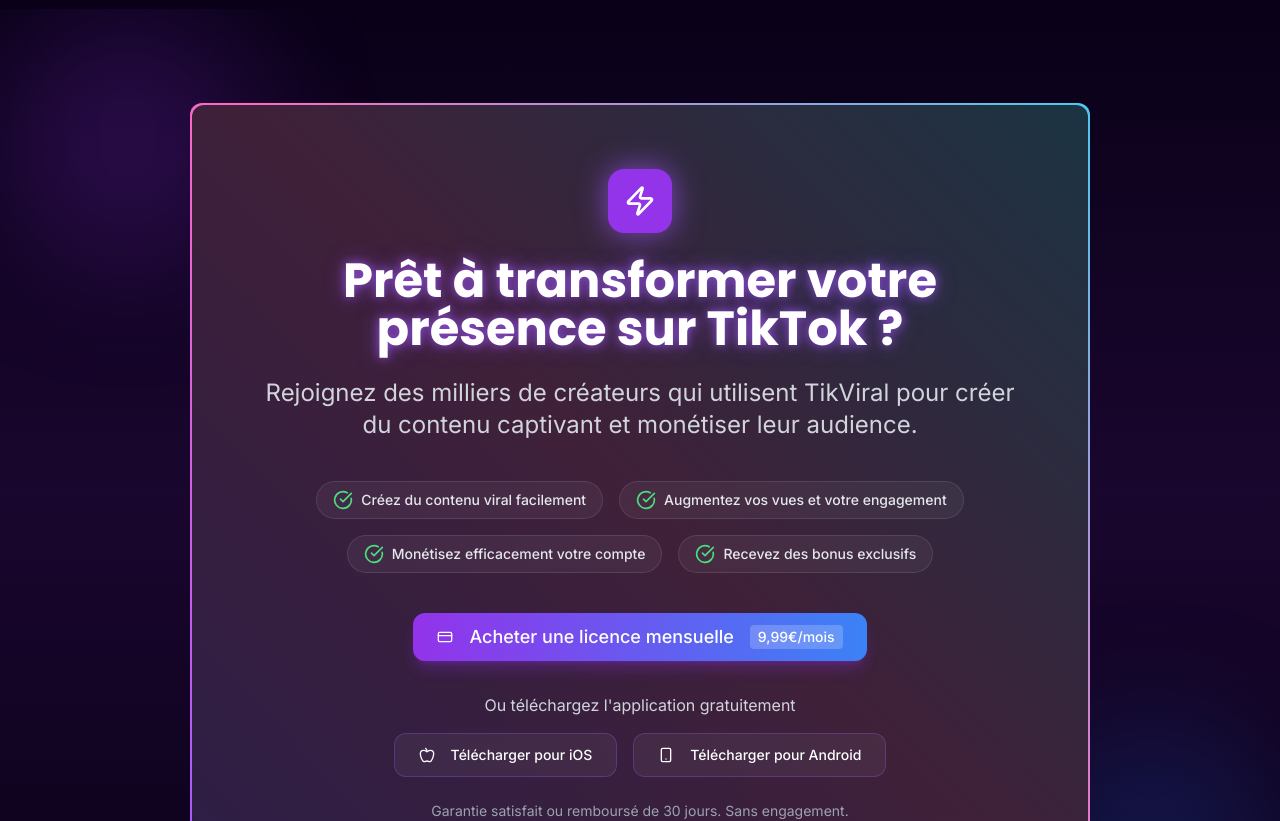
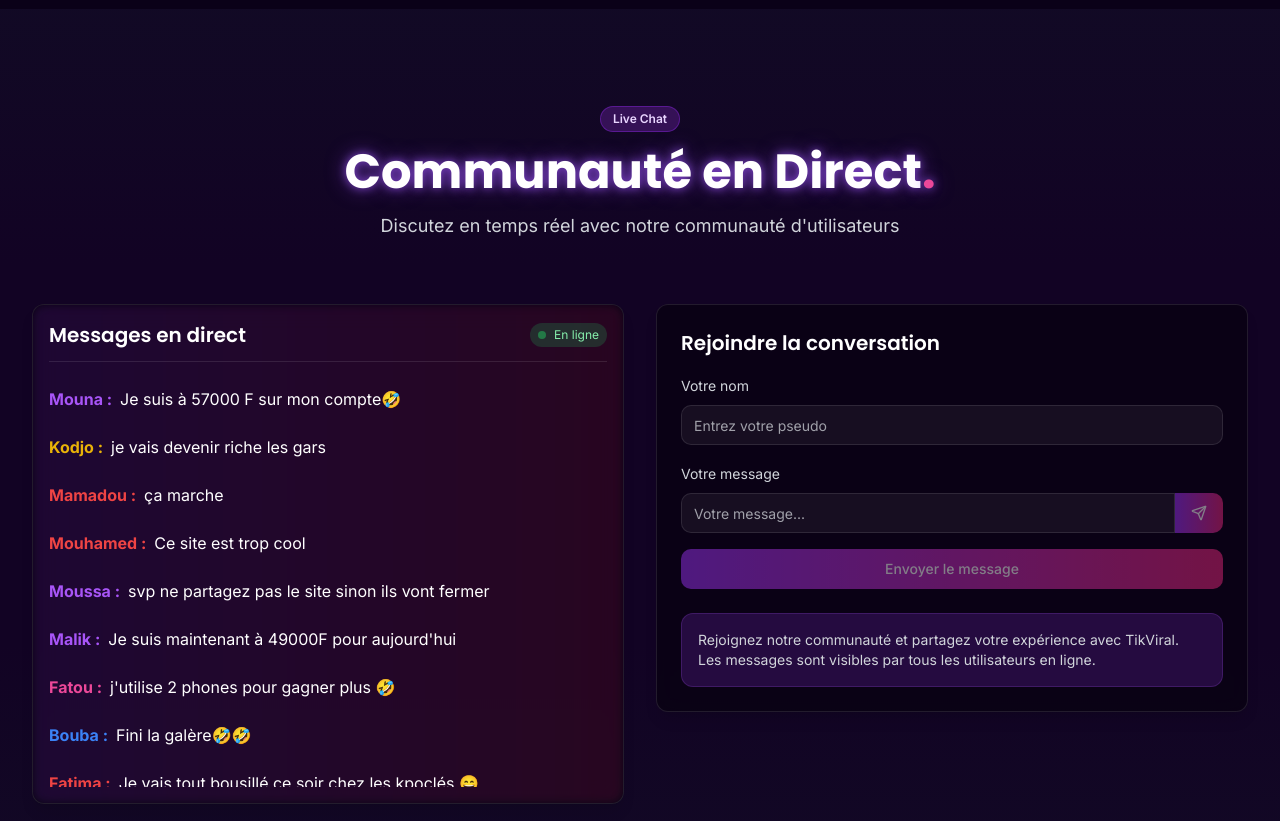
Before and after one commit to kalim4k/tiktok-genius-hub-7728c592, a React (Vite) app: page / in a window 1280 px wide. Shown: the part 7640-8461 px from the top of the page. Built offline with nearby package versions, Linux system fonts and the light colour scheme.

Commit message:
Add live chat section
Adds a live chat section below the FAQ section, allowing users to enter a nickname and post comments that are displayed in a live chat area with a scrolling animation.

```diff
--- a/src/components/landing/ClientRevenues.tsx
+++ b/src/components/landing/ClientRevenues.tsx
@@ -55,7 +55,6 @@ const ClientRevenues = () => {
             align: "start",
             loop: true,
             dragFree: true, // Allows for momentum scrolling
-            speed: 15, // Slower animation speed (default is 10)
           }}
           plugins={[autoplayPlugin.current]}
           className="w-full"
--- /dev/null
+++ b/src/components/landing/LiveChat.tsx
@@ -0,0 +1,187 @@
+
+import React, { useState, useEffect, useRef } from "react";
+import { motion, AnimatePresence } from "framer-motion";
+import { Button } from "@/components/ui/button";
+import { Input } from "@/components/ui/input";
+import { Send } from "lucide-react";
+
+// Initial sample messages
+const initialMessages = [
+  { id: 1, username: "Aicha", message: "Merci, top le site" },
+  { id: 2, username: "Mouna", message: "Je suis à 57000 F sur mon compte🤣" },
+  { id: 3, username: "Kodjo", message: "je vais devenir riche les gars" },
+  { id: 4, username: "Mamadou", message: "ça marche" },
+  { id: 5, username: "Mouhamed", message: "Ce site est trop cool" },
+  { id: 6, username: "Moussa", message: "svp ne partagez pas le site sinon ils vont fermer" },
+  { id: 7, username: "Malik", message: "Je suis maintenant à 49000F pour aujourd'hui" },
+  { id: 8, username: "Fatou", message: "j'utilise 2 phones pour gagner plus 🤣" },
+  { id: 9, username: "Bouba", message: "Fini la galère🤣🤣" },
+  { id: 10, username: "Fatima", message: "Je vais tout bousillé ce soir chez les kpoclés 😄" },
+];
+
+interface Message {
+  id: number;
+  username: string;
+  message: string;
+}
+
+const LiveChat = () => {
+  const [messages, setMessages] = useState<Message[]>(initialMessages);
+  const [newUsername, setNewUsername] = useState("");
+  const [newMessage, setNewMessage] = useState("");
+  const messagesEndRef = useRef<HTMLDivElement>(null);
+
+  // Auto-scroll to bottom when messages update
+  useEffect(() => {
+    messagesEndRef.current?.scrollIntoView({ behavior: "smooth" });
+  }, [messages]);
+
+  // Add a new message
+  const handleAddMessage = (e: React.FormEvent) => {
+    e.preventDefault();
+
+    if (newUsername.trim() && newMessage.trim()) {
+      const newMsg = {
+        id: Date.now(),
+        username: newUsername,
+        message: newMessage
+      };
+
+      setMessages(prevMessages => [...prevMessages, newMsg]);
+      setNewMessage("");
+    }
+  };
+
+  // Get random color for usernames
+  const getUsernameColor = (username: string) => {
+    const colors = ["text-red-500", "text-pink-500", "text-purple-500", "text-blue-500", "text-green-500", "text-yellow-500"];
+    const hash = username.split("").reduce((acc, char) => acc + char.charCodeAt(0), 0);
+    return colors[hash % colors.length];
+  };
+
+  return (
+    <section id="live-chat" className="section-padding bg-purple-900/10 relative overflow-hidden">
+      <div className="absolute top-0 left-0 w-full h-64 bg-gradient-to-b from-gray-900/30 to-transparent"></div>
+      <div className="absolute bottom-0 left-0 w-full h-64 bg-gradient-to-t from-gray-900/30 to-transparent"></div>
+
+      <div className="container-wide relative z-10">
+        <div className="text-center max-w-3xl mx-auto mb-16">
+          <span className="inline-block px-3 py-1 text-xs font-semibold text-purple-200 bg-purple-900/50 rounded-full border border-purple-700/50 mb-4">
+            Live Chat
+          </span>
+          <h2 className="text-3xl md:text-5xl font-bold mb-4 text-white neon-glow">
+            Communauté en Direct<span className="text-pink-500">.</span>
+          </h2>
+          <p className="text-gray-300 text-lg">
+            Discutez en temps réel avec notre communauté d'utilisateurs
+          </p>
+        </div>
+
+        <div className="grid md:grid-cols-2 gap-8 items-start">
+          {/* Chat messages display */}
+          <div className="dark-glass-card rounded-xl p-4 h-[500px] relative overflow-hidden">
+            <div className="absolute inset-0 bg-gradient-to-r from-purple-800/20 to-pink-800/20 rounded-xl blur-sm"></div>
+
+            <div className="relative z-10 h-full flex flex-col">
+              <div className="flex items-center justify-between mb-4 pb-3 border-b border-white/10">
+                <h3 className="text-xl font-semibold text-white">Messages en direct</h3>
+                <div className="flex items-center px-2 py-1 bg-green-500/20 rounded-full">
+                  <div className="w-2 h-2 bg-green-500 rounded-full animate-pulse mr-2"></div>
+                  <span className="text-xs text-green-300">En ligne</span>
+                </div>
+              </div>
+
+              <div className="flex-1 overflow-y-auto pr-2 space-y-2 chat-messages">
+                <AnimatePresence initial={false}>
+                  {messages.map((msg, index) => (
+                    <motion.div
+                      key={msg.id}
+                      initial={{ opacity: 0, y: 50 }}
+                      animate={{ opacity: 1, y: 0 }}
+                      exit={{ opacity: 0, y: -50 }}
+                      transition={{
+                        duration: 0.5,
+                        delay: 0.05 * index,
+                        ease: "easeOut"
+                      }}
+                      className="message-item py-2"
+                    >
+                      <div className="flex">
+                        <span className={`font-bold mr-2 ${getUsernameColor(msg.username)}`}>
+                          {msg.username} :
+                        </span>
+                        <span className="text-white">{msg.message}</span>
+                      </div>
+                    </motion.div>
+                  ))}
+                </AnimatePresence>
+                <div ref={messagesEndRef} />
+              </div>
+            </div>
+          </div>
+
+          {/* Message input form */}
+          <div className="dark-glass-card rounded-xl p-6 h-auto">
+            <div className="relative z-10">
+              <h3 className="text-xl font-semibold text-white mb-4">Rejoindre la conversation</h3>
+
+              <form onSubmit={handleAddMessage} className="space-y-4">
+                <div className="space-y-2">
+                  <label htmlFor="username" className="text-sm text-gray-300">
+                    Votre nom
+                  </label>
+                  <Input
+                    id="username"
+                    value={newUsername}
+                    onChange={(e) => setNewUsername(e.target.value)}
+                    className="bg-white/5 border-white/10 text-white"
+                    placeholder="Entrez votre pseudo"
+                  />
+                </div>
+
+                <div className="space-y-2">
+                  <label htmlFor="message" className="text-sm text-gray-300">
+                    Votre message
+                  </label>
+                  <div className="flex">
+                    <Input
+                      id="message"
+                      value={newMessage}
+                      onChange={(e) => setNewMessage(e.target.value)}
+                      className="bg-white/5 border-white/10 text-white rounded-r-none"
+                      placeholder="Votre message..."
+                    />
+                    <Button
+                      type="submit"
+                      className="rounded-l-none bg-gradient-to-r from-purple-600 to-pink-600"
+                      disabled={!newUsername.trim() || !newMessage.trim()}
+                    >
+                      <Send className="h-4 w-4" />
+                    </Button>
+                  </div>
+                </div>
+
+                <Button
+                  type="submit"
+                  className="w-full bg-gradient-to-r from-purple-600 to-pink-600 hover:from-purple-700 hover:to-pink-700 transition-all duration-300"
+                  disabled={!newUsername.trim() || !newMessage.trim()}
+                >
+                  Envoyer le message
+                </Button>
+              </form>
+
+              <div className="mt-6 p-4 bg-purple-600/20 rounded-lg border border-purple-500/20">
+                <p className="text-sm text-gray-300">
+                  Rejoignez notre communauté et partagez votre expérience avec TikViral.
+                  Les messages sont visibles par tous les utilisateurs en ligne.
+                </p>
+              </div>
+            </div>
+          </div>
+        </div>
+      </div>
+    </section>
+  );
+};
+
+export default LiveChat;
--- a/src/index.css
+++ b/src/index.css
@@ -1,4 +1,3 @@
-
 @import url('https://fonts.googleapis.com/css2?family=Inter:wght@300;400;500;600;700&family=Poppins:wght@400;500;600;700;800&display=swap');
 
 @tailwind base;
@@ -141,6 +140,44 @@
     @apply bg-clip-text text-transparent;
     background-image: linear-gradient(to right, #4cc9f0, #b8fff9);
   }
+
+  .chat-messages::-webkit-scrollbar {
+    width: 6px;
+  }
+
+  .chat-messages::-webkit-scrollbar-track {
+    background: rgba(255, 255, 255, 0.05);
+    border-radius: 10px;
+  }
+
+  .chat-messages::-webkit-scrollbar-thumb {
+    background: rgba(255, 255, 255, 0.2);
+    border-radius: 10px;
+  }
+
+  .chat-messages::-webkit-scrollbar-thumb:hover {
+    background: rgba(255, 255, 255, 0.3);
+  }
+
+  .message-item {
+    animation: message-appear 0.5s ease-out forwards;
+    transition: all 0.3s ease;
+  }
+
+  .message-item:hover {
+    transform: translateX(5px);
+  }
+}
+
+@keyframes message-appear {
+  0% {
+    opacity: 0;
+    transform: translateY(20px);
+  }
+  100% {
+    opacity: 1;
+    transform: translateY(0);
+  }
 }
 
 .wave-animation {
--- a/src/pages/Index.tsx
+++ b/src/pages/Index.tsx
@@ -1,3 +1,4 @@
+
 import React, { useEffect } from 'react';
 import Navbar from '@/components/landing/Navbar';
 import Hero from '@/components/landing/Hero';
@@ -10,6 +11,7 @@ import CTA from '@/components/landing/CTA';
 import Footer from '@/components/landing/Footer';
 import DemoSection from '@/components/landing/DemoSection';
 import ClientRevenues from '@/components/landing/ClientRevenues';
+import LiveChat from '@/components/landing/LiveChat';
 import { Toaster } from '@/components/ui/toaster';
 
 const Index = () => {
@@ -41,6 +43,7 @@ const Index = () => {
         <Testimonials />
         <Pricing />
         <FAQ />
+        <LiveChat />
         <CTA />
       </main>
       <Footer />
```
